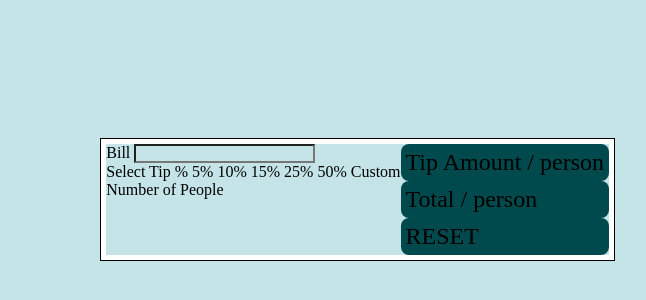
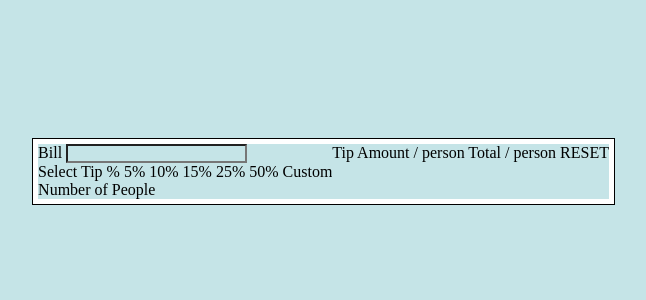
Before and after one commit to Yo-mitch/ACC-umat2025-sem1-tipCalculator, a plain HTML site: page tip-calculator-app-main/index.html in a window 1280 px wide. Shown: the part 262-562 px from the top of the page, without its empty margins (25-671 px from the left). Drawn offline with Linux system fonts and the light colour scheme.

Commit message:
removed the divs contained by texts

```diff
--- a/tip-calculator-app-main/index.html
+++ b/tip-calculator-app-main/index.html
@@ -32,23 +32,16 @@
     </div>
 
     <div class = "right-container">
-      <div class = "tip">
         Tip Amount
         / person
-      </div>
 
-      <div class = "total">
         Total
         / person
-      </div>
 
-      <div class = "reset">
         RESET
-      <div>
     </div>
+
   </div>
-
-
   <!-- <div class="attribution">
     Challenge by <a href="https://www.frontendmentor.io?ref=challenge" target="_blank">Frontend Mentor</a>.
     Coded by <a href="#">Your Name Here</a>.
```
